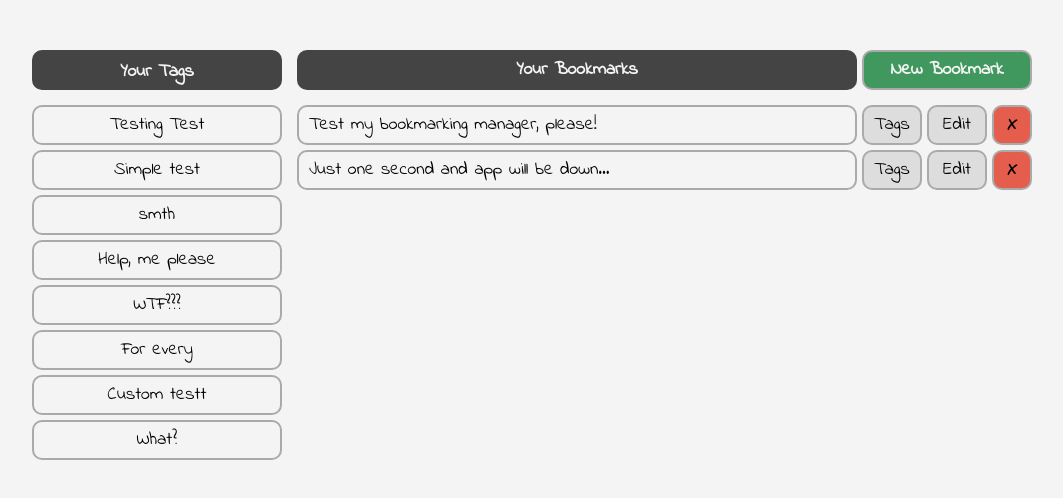
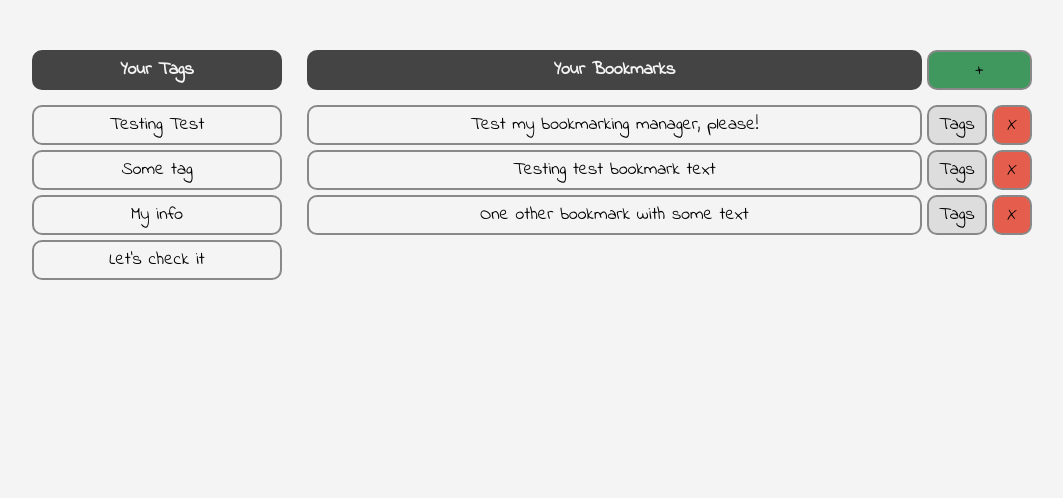
Before and after one commit to kaze-neko/SimpleBookmarks, a plain HTML site: page index.html in a window 1280 px wide. Shown: the whole page, without its empty margins (108-1171 px from the left). Drawn offline with Linux system fonts and the light colour scheme.

Commit message:
Reworked html and working testing css

```diff
--- a/css/style.css
+++ b/css/style.css
@@ -1,42 +1,49 @@
 :root {
   --REGULAR_BACKGROUND_COLOR: #F4F4F4;
-  --REGULAR_BORDER_COLOR: #AAAAAA;
+  --LIGHT_FONT_COLOR: #F4F4F4;
+  --REGULAR_BORDER_COLOR: #888888;
   --FOCUS_BORDER_COLOR: #444444;
-  --HEAD_ELEMENT_BACKGRPUND_COLOR: #444444;
+  --HEAD_ELEMENT_BACKGROUND_COLOR: #444444;
+  --HEAD_ELEMENT_BORDER_COLOR: #444444;
   --SELECTED_ELEMENT_BACKGROUND_COLOR: #FAB005;
-  --GREEN_BUTTON_BACKGROUND_COLOR: #40985e;
-  --RED_BUTTON_BACKGROUND_COLOR: #e55d4d;
-  --GREY_BUTTON_BACKGROUND_COLOR: #DDDDDD;
+  --CREATE_BUTTON_BACKGROUND_COLOR: #40985e;
+  --REMOVE_BUTTON_BACKGROUND_COLOR: #e55d4d;
+  --TAGS_ELEMENT_BACKGROUND_COLOR: #DDDDDD;
 }
 
+/* basic configuration */
 * {
-  margin: 0;
-  padding: 0;
+  margin: 0px;
+  padding: 0px;
+  border: none;
+  outline: none;
   box-sizing: border-box;
   font-family: Indie Flower;
   font-size: 18px;
   font-weight: 400;
+  text-align: center;
 }
 
-/*! COMMON CLASSES*/
 .hidden {
   display: none;
 }
 
-.header-element {
-  border-radius: 10px;
-  border-color: var(--FOCUS_BORDER_COLOR);
-  font-weight: 600;
-  color: var(--REGULAR_BACKGROUND_COLOR);
-  background-color: var(--HEAD_ELEMENT_BACKGRPUND_COLOR);
-  text-align: center;
-}
+/* TODO turn on when script will be available */
+/* class to auto-generate hand-drawn border
+.border {
+  border-style: solid;
+  border-width: 5px 25px;
+}*/
+/* class to auto-generate hand-drawn border for elements with small width
+.border-small {
+  border-style: solid;
+  border-width: 5px 5px;
+}*/
 
-/*! CONTENT */
 body {
   display: flex;
   flex-direction: column;
-  align-items: center;
+  align-items: center; /* center horizontally */
   padding-top: 50px;
   padding-bottom: 50px;
   background-color: var(--REGULAR_BACKGROUND_COLOR);
@@ -46,39 +53,46 @@ main {
   display: flex;
   flex-direction: row;
   justify-content: space-between;
-  width: 1000px;
+  width: 1000px; /* main_width = tags(aside) + gap + bookmarks(section) = 250 + 25 + 725*/
 }
 
+/* header elements used as titles for different containers */
+.header-element {
+  background-color: var(--HEAD_ELEMENT_BACKGROUND_COLOR); /*TODO delete (for test only)*/
+  font-weight: 600;
+  color: var(--REGULAR_BACKGROUND_COLOR);
+}
+
+/* styles for aside container with all tags */
 #tags {
   display: flex;
   flex-direction: column;
-  justify-content: start;
   width: 250px;
-
+  margin-right: 25px; /* gap between tags and bookmarks*/
 }
 
-/*! Border radiuses will be generated using js */
-#tags-title, .tag{
+#tags * {
+  margin-bottom: 5px;
+  width: 100%;
   height: 40px;
-  line-height: 36px;
-  margin-top: 5px;
-  border-radius: 10px;
-  border: 2px solid var(--REGULAR_BORDER_COLOR);
-  text-align: center;
+  line-height: 36px; /* TODO change on 30px*/
+  border-style: solid; /* TODO delete (for test only) */
+  border-width: 2px; /* TODO delete (for test only) */
+  border-radius: 10px; /* TODO delete (for test only) */
+  border-color: var(--REGULAR_BORDER_COLOR); /* TODO delete (for test only) */
 }
 
+
 #tags-title {
-  margin-top: 0px;
-  margin-bottom: 10px;
-  line-height: 40px;
-  border-color: var(--FOCUS_BORDER_COLOR);
+  margin-bottom: 15px;
+  border-color: var(--HEAD_ELEMENT_BORDER_COLOR);/* TODO remove when scrit will be available */
 }
 
+/* TODO remove when scrit will be available */
 .tag:hover {
-  border: 2px solid var(--FOCUS_BORDER_COLOR);
-  line-height: 36px;
+  border-color: var(--FOCUS_BORDER_COLOR) !important;
 }
-
+/* TODO remove when scrit will be available */
 input:checked + label {
   background-color: var(--SELECTED_ELEMENT_BACKGROUND_COLOR);
 }
@@ -86,7 +100,7 @@ input:checked + label {
 #bookmarks {
   display: flex;
   flex-direction: column;
-  width: 735px;
+  width: 725px;
 }
 
 #bookmarks-header {
@@ -94,77 +108,90 @@ input:checked + label {
   flex-direction: row;
   justify-content: space-between;
   height: 40px;
-  margin-bottom: 10px;
+  margin-bottom: 15px;
+}
+
+#bookmarks-header * {
+  height: 40px;
+  line-height: 36px; /* TODO change on 30px*/
+  border-style: solid; /* TODO delete (for test only) */
+  border-width: 2px; /* TODO delete (for test only) */
+  border-radius: 10px; /* TODO delete (for test only) */
 }
 
 #bookmarks-header-title {
-  width: calc(100% - 175px);
-  height: 40px;
-  margin-right: 5px;
-  line-height: 40px;
-  background-color: var(--HEAD_ELEMENT_BACKGRPUND_COLOR);
+  width: calc(100% - 110px); /* width = 100% - (gap + tags + gap + remove button) = 100% - 5px - 60px - 5px - 40px */
+  border-color: var(--HEAD_ELEMENT_BORDER_COLOR); /*TODO delete (for test only)*/
 }
 
-#bookmarks-header-button {
-  height: 40px;
-  line-height: 36px;
-  width: 170px;
-  border-radius: 10px;
-  border: 2px solid var(--REGULAR_BORDER_COLOR);
-  background-color: var(--GREEN_BUTTON_BACKGROUND_COLOR);
-  font-weight: 600;
-  color: var(--REGULAR_BACKGROUND_COLOR);
+#bookmarks-header-create-button {
+  width: 105px; /* width = tag + gap + button = 60 + 5 + 40 */
+  border-color: var(--REGULAR_BORDER_COLOR); /*TODO delete (for test only)*/
+  background-color: var(--CREATE_BUTTON_BACKGROUND_COLOR); /*TODO delete (for test only)*/
 }
 
-#bookmarks-header-button:hover {
-  line-height: 36px;
-  border: 2px solid var(--FOCUS_BORDER_COLOR);
+/*TODO delete (for test only)*/
+#bookmarks-header-create-button:hover {
+  border-color: var(--FOCUS_BORDER_COLOR);
 }
 
 #bookmarks-content {
   display: flex;
   flex-direction: column;
-  margin-top: 5px;
 }
 
-.bookmark{
-  width: 100%;
+.bookmark {
   display: flex;
   flex-direction: row;
+  justify-content: space-between;
   margin-bottom: 5px;
 }
 
-.bookmark-content {
+.bookmark * {
   height: 40px;
-  line-height: 36px;
-  border-radius: 10px;
-  border: 2px solid var(--REGULAR_BORDER_COLOR);
-  margin-right: 5px;
+  line-height: 36px; /* TODO change on 30px*/
+  border-style: solid; /* TODO delete (for test only) */
+  border-width: 2px; /* TODO delete (for test only) */
+  border-radius: 10px; /* TODO delete (for test only) */
+  border-color: var(--REGULAR_BORDER_COLOR); /* TODO delete (for test only) */
 }
 
-.bookmark-content:hover {
-  border: 2px solid var(--FOCUS_BORDER_COLOR);
+.bookmark *:hover {
+  border-color: var(--FOCUS_BORDER_COLOR); /* TODO delete (for test only) */
 }
 
 .bookmark-title {
-  width: calc(100% - 175px);
-  padding: 0px 10px;
+  width: calc(100% - 110px); /* 110px = gap + tags + gap + remove button = 5 + 60 + 5 + 40 */
 }
 
-.bookmark-tags, .bookmark-edit-button {
+.bookmark-tags {
   width: 60px;
-  text-align: center;
-  background-color: var(--GREY_BUTTON_BACKGROUND_COLOR);
+  background-color: var(--TAGS_ELEMENT_BACKGROUND_COLOR); /* TODO delete (for test only) */
 }
 
 .bookmark-remove-button {
   width: 40px;
-  text-align: center;
+  background-color: var(--REMOVE_BUTTON_BACKGROUND_COLOR); /* TODO delete (for test only) */
 }
 
-.bookmark-remove-button {
-  margin-right: 0px;
-  background-color: var(--RED_BUTTON_BACKGROUND_COLOR);
-  font-weight: 600;
+/* ! TEST STYLE FOR BORDERS AND FILL */
+/* main {
+  display: none;
+}
+
+#test {
+  width: 200px;
+  height: 50px;
+  line-height: 30px;
+  border-width: 5px 25px;
+  border-style: solid;
   text-align: center;
+  border-image: url("../light_border.svg") 5 25;
 }
+
+#test_background {
+  height: 50px;
+  width: 200px;
+  background: url("../fill.svg") no-repeat;
+  background-size: 100% 100%;
+} */
--- a/index.html
+++ b/index.html
@@ -10,47 +10,47 @@
 </head>
 <body>
   <!-- TODO : js-function that will process all objects marked with special tag -->
+  <!-- TODO : editing bookmarks -->
   <main>
     <aside id="tags">
-      <p id="tags-title" class="header-element">Your Tags</p>
+      <p id="tags-title" class="header-element border">Your Tags</p>
+      <!-- ! Generated tags will be here -->
       <input type="checkbox" id="tag-checkbox-ID_1" class="hidden">
-      <label for="tag-checkbox-ID_1" class="tag">Testing Test</label>
+      <label for="tag-checkbox-ID_1" class="tag border">Testing Test</label>
       <input type="checkbox" id="tag-checkbox-ID_2" class="hidden">
-      <label for="tag-checkbox-ID_2" class="tag">Simple test</label>
+      <label for="tag-checkbox-ID_2" class="tag border">Some tag</label>
       <input type="checkbox" id="tag-checkbox-ID_3" class="hidden">
-      <label for="tag-checkbox-ID_3" class="tag">smth</label>
+      <label for="tag-checkbox-ID_3" class="tag border">My info</label>
       <input type="checkbox" id="tag-checkbox-ID_4" class="hidden">
-      <label for="tag-checkbox-ID_4" class="tag">Help, me please</label>
-      <input type="checkbox" id="tag-checkbox-ID_5" class="hidden">
-      <label for="tag-checkbox-ID_5" class="tag">WTF???</label>
-      <input type="checkbox" id="tag-checkbox-ID_6" class="hidden">
-      <label for="tag-checkbox-ID_6" class="tag">For every</label>
-      <input type="checkbox" id="tag-checkbox-ID_7" class="hidden">
-      <label for="tag-checkbox-ID_7" class="tag">Custom testt</label>
-      <input type="checkbox" id="tag-checkbox-ID_8" class="hidden">
-      <label for="tag-checkbox-ID_8" class="tag">What?</label>
+      <label for="tag-checkbox-ID_4" class="tag border">Let's check it</label>
     </aside>
     <section id="bookmarks">
       <div id="bookmarks-header">
-        <p id="bookmarks-header-title" class="header-element">Your Bookmarks</p>
-        <button id="bookmarks-header-button">New Bookmark</button>
+        <p id="bookmarks-header-title" class="header-element border">Your Bookmarks</p>
+        <button id="bookmarks-header-create-button" class="border-small">+</button>
       </div>
       <div id="bookmarks-content">
         <!-- ! Generated bookmarks will be here -->
-        <div id="bookmark-UNIQUE-ID" class="bookmark">
-          <a id="bookmark-title-UNIQUE_ID" class="bookmark-content bookmark-title">Test my bookmarking manager, please!</a>
-          <p id="bookmark-tags-UNIQUE_ID" class="bookmark-content bookmark-tags">Tags</p>
-          <button id="bookmark-edit-UNIQUE_ID" class="bookmark-content bookmark-edit-button">Edit</button>
-          <button id="bookmark-delete-UNIQUE_ID" class="bookmark-content bookmark-remove-button">X</button>
+        <div id="bookmark-ID_1" class="bookmark">
+          <a id="bookmark-title-ID_1" class="bookmark-title border">Test my bookmarking manager, please!</a>
+          <p id="bookmark-tags-ID_1" class="bookmark-tags border-small">Tags</p>
+          <button id="bookmark-delete-ID_1" class="bookmark-remove-button border-small">X</button>
         </div>
-        <div id="bookmark-UNIQUE_ID" class="bookmark">
-          <a id="bookmark-title-UNIQUE_ID" class="bookmark-content bookmark-title">Just one second and app will be down...</a>
-          <p id="bookmark-tags-UNIQUE_ID" class="bookmark-content bookmark-tags">Tags</p>
-          <button id="bookmark-edit-UNIQUE_ID" class="bookmark-content bookmark-edit-button">Edit</button>
-          <button id="bookmark-delete-UNIQUE_ID" class="bookmark-content bookmark-remove-button">X</button>
+        <div id="bookmark-ID_2" class="bookmark">
+          <a id="bookmark-title-ID_2" class="bookmark-title border">Testing test bookmark text</a>
+          <p id="bookmark-tags-ID_2" class="bookmark-tags border-small">Tags</p>
+          <button id="bookmark-delete-ID_2" class="bookmark-remove-button border-small">X</button>
+        </div>
+        <div id="bookmark-ID_3" class="bookmark">
+          <a id="bookmark-title-ID_3" class="bookmark-title border">One other bookmark with some text</a>
+          <p id="bookmark-tags-ID_3" class="bookmark-tags border-small">Tags</p>
+          <button id="bookmark-delete-ID_3" class="bookmark-remove-button border-small">X</button>
         </div>
       </div>
     </section>
   </main>
+  <!-- <p id="test">Test</p> -->
+  <!-- <p id="test_background"></p> -->
+  <script src="scripts/script.js"></script>
 </body>
 </html>
```
